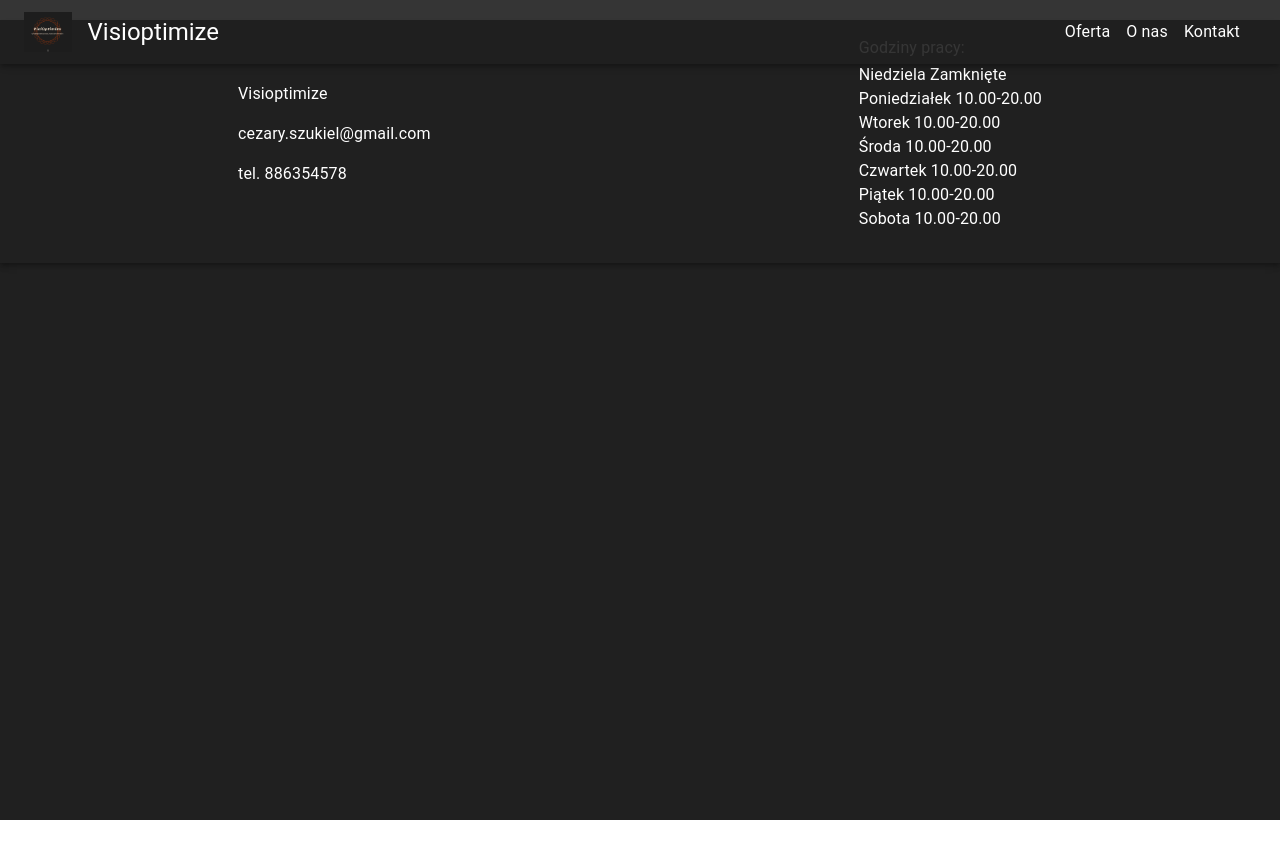
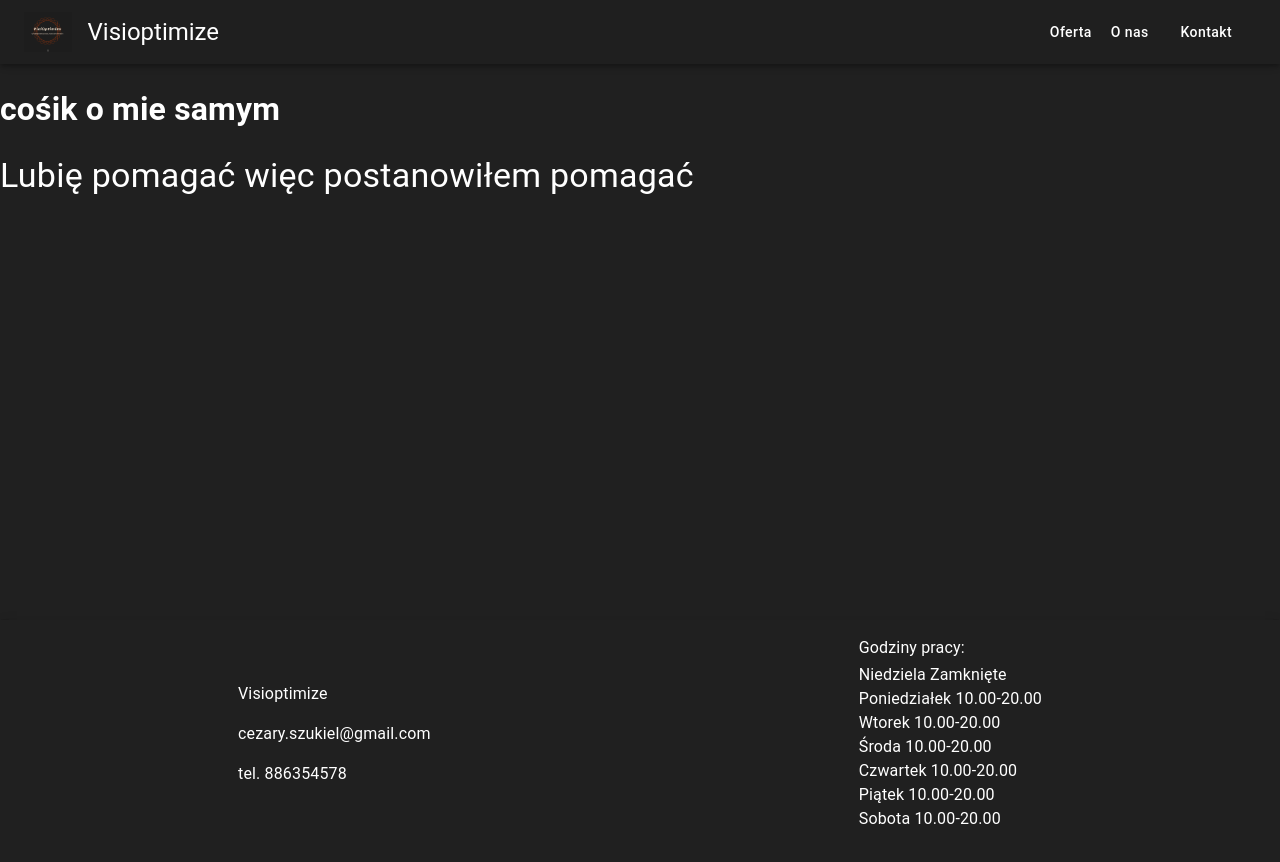
Before and after one commit to CezarySzukiel/visioptimize, a React (Create React App) app: page /o-nas in a window 1280 px wide. Before the commit the page ends 820 px from the top, so only its background shows below. Built offline with nearby package versions, Linux system fonts and the light colour scheme.

Commit message:
aboutUs (without content) and some styles

```diff
--- /dev/null
+++ b/src/components/AboutUs.tsx
@@ -0,0 +1,15 @@
+import { Box, Typography } from "@mui/material";
+import { headerHeight } from "../pageSettings";
+
+const AboutUs: React.FC = () => {
+  return (
+    <Box paddingTop={headerHeight} minHeight="75vh">
+      <h1>cośik o mie samym</h1>
+      <Typography variant="h4" component="h2" gutterBottom>
+        Lubię pomagać więc postanowiłem pomagać
+      </Typography>
+    </Box>
+  );
+};
+
+export default AboutUs;
--- a/src/components/Header.tsx
+++ b/src/components/Header.tsx
@@ -1,12 +1,92 @@
-import React from "react";
-import { ThemeProvider, createTheme } from "@mui/material/styles";
-import { red, orange, blue } from "@mui/material/colors";
-import { AppBar, Toolbar, Box, Typography, IconButton } from "@mui/material";
-import MenuIcon from "@mui/icons-material/Menu";
-import { Link } from "react-router-dom";
+import React, { useState } from "react";
+import {
+  AppBar,
+  Toolbar,
+  Box,
+  Typography,
+  Button,
+  Menu,
+  MenuItem,
+} from "@mui/material";
+import { Link, useLocation } from "react-router-dom";
+import { useTheme } from "@mui/material/styles";
 import { headerHeight } from "../pageSettings";
+import offer from "../offer.json";
+
+interface Offer {
+  name: string;
+  price: string;
+  adres: string;
+  description: string;
+}
+
+interface OfferCategory {
+  packages: Offer[];
+  google_my_business: Offer[];
+  websites: Offer[];
+  applications: Offer[];
+}
+
+interface CustomLinkProps {
+  to: string;
+  children: React.ReactNode;
+}
+
+const CustomLink: React.FC<CustomLinkProps> = ({ to, children }) => {
+  const location = useLocation();
+
+  const handleClick = (
+    event: React.MouseEvent<HTMLAnchorElement, MouseEvent>,
+  ) => {
+    if (to.startsWith("#")) {
+      event.preventDefault();
+      const element = document.getElementById(to.substring(1));
+      if (element) {
+        element.scrollIntoView({ behavior: "smooth" });
+      }
+    }
+  };
+
+  return (
+    <Link
+      to={to}
+      onClick={handleClick}
+      style={{ color: "inherit", textDecoration: "none" }}
+    >
+      {children}
+    </Link>
+  );
+};
 
 const Header: React.FC = () => {
+  const [anchorEl, setAnchorEl] = useState<null | HTMLElement>(null);
+  const theme = useTheme();
+
+  const handleMouseEnter = (event: React.MouseEvent<HTMLElement>) => {
+    setAnchorEl(event.currentTarget);
+  };
+
+  const handleMouseLeave = () => {
+    setAnchorEl(null);
+  };
+
+  const handleMouseClick = () => {
+    console.log("nic");
+  };
+
+  const renderMenuItems = (offers: Offer[]) => {
+    return offers.map((item) => (
+      <MenuItem
+        key={item.name}
+        onClick={handleMouseLeave}
+        component={Link}
+        to={item.adres}
+      >
+        {item.name}
+      </MenuItem>
+    ));
+  };
+
   return (
     <AppBar
       sx={{
@@ -15,6 +95,7 @@ const Header: React.FC = () => {
       }}
     >
       <Toolbar>
+        <CustomLink to="/">
           <Box display="flex" alignItems="center">
             <img
               src="/Visioptimize_logo.png"
@@ -25,21 +106,65 @@ const Header: React.FC = () => {
               Visioptimize
             </Typography>
           </Box>
+        </CustomLink>
         <Box flexGrow={1} />
         <Box sx={{ display: "flex", flexDirection: "row" }}>
-          <a
-            href="/#oferta"
-            style={{ color: "inherit", textDecoration: "none" }}
+          <CustomLink to="/#oferta">
+            <Button
+              aria-controls="oferta-menu"
+              aria-haspopup="true"
+              onMouseEnter={handleMouseEnter}
+              onClick={handleMouseClick}
+              sx={{ color: "inherit", textTransform: "none" }}
             >
-            <Box marginRight="1rem">Oferta</Box>
-          </a>
-          <Box marginRight="1rem">O nas</Box>
-          <a
-            href="#kontakt"
-            style={{ color: "inherit", textDecoration: "none" }}
+              Oferta
+            </Button>
+          </CustomLink>
+          <Menu
+            anchorEl={anchorEl}
+            keepMounted
+            open={Boolean(anchorEl)}
+            onClose={handleMouseLeave}
+            MenuListProps={{
+              onMouseLeave: handleMouseLeave,
+            }}
+            sx={{
+              "& .MuiPaper-root": {
+                backgroundColor: `${theme.palette.primary.main}`,
+                color: "white",
+                boxShadow: "0px 10px 10px 0px rgba(0,0,0,0.75)",
+              },
+            }}
           >
-            <Box marginRight="1rem">Kontakt</Box>
-          </a>
+            {renderMenuItems(offer.packages)}
+            {renderMenuItems(offer.google_my_business)}
+            {renderMenuItems(offer.websites)}
+            {renderMenuItems(offer.applications)}
+          </Menu>
+          <CustomLink to="/o-nas">
+            <Button sx={{ textTransform: "none" }}>
+              <Box
+                marginRight="1rem"
+                sx={{
+                  color: `${theme.palette.text.primary}`,
+                }}
+              >
+                O nas
+              </Box>
+            </Button>
+          </CustomLink>
+          <CustomLink to="#kontakt">
+            <Button sx={{ textTransform: "none" }}>
+              <Box
+                marginRight="1rem"
+                sx={{
+                  color: `${theme.palette.text.primary}`,
+                }}
+              >
+                Kontakt
+              </Box>
+            </Button>
+          </CustomLink>
         </Box>
       </Toolbar>
     </AppBar>
--- a/src/components/Home.tsx
+++ b/src/components/Home.tsx
@@ -1,14 +1,14 @@
 import Paper from "@mui/material/Paper";
 import { AppBar } from "@mui/material";
 import HeroSection from "./Hero";
-import AboutSection from "./About";
+import IntroSection from "./Intro";
 import OfferSection from "./Offer";
 
 function Home() {
   return (
     <div>
       <HeroSection />
-      <AboutSection />
+      <IntroSection />
       <OfferSection />
     </div>
   );
--- a/src/components/About.tsx
+++ b/src/components/Intro.tsx
@@ -42,7 +42,7 @@ const TextSection: React.FC<TextSectionProps> = ({ text }) => {
     </CenterBox>
   );
 };
-const AboutSection: React.FC = () => {
+const IntroSection: React.FC = () => {
   const theme = useTheme();
   const imgSize: string = "200px";
 
@@ -127,4 +127,4 @@ const AboutSection: React.FC = () => {
   );
 };
 
-export default AboutSection;
+export default IntroSection;
--- a/src/components/Offer.tsx
+++ b/src/components/Offer.tsx
@@ -13,7 +13,7 @@ import {
   containersColor,
   containersBorderRadius,
 } from "../pageSettings";
-import { CenterBox } from "./About";
+import { CenterBox } from "./Intro";
 
 interface Offer {
   name: string;
@@ -80,9 +80,11 @@ const OfferBox: React.FC<Offer & { index: number }> = ({
                 border: "1px solid white",
                 color: "white",
                 margin: "1rem",
+                boxShadow: `0px 0px 15px 0px ${theme.palette.primary.dark}`,
                 transition: "transform 0.3s ease, background-color 0.3s ease",
                 "&:hover": {
-                  backgroundColor: "rgba(255, 255, 255, 0.1)", // Change to desired color
+                  backgroundColor: "rgba(255, 255, 255, 0.1)",
+                  boxShadow: `0px 0px 15px 0px ${theme.palette.primary.light}`,
                   transform: "scale(1.05)",
                   zIndex: 1,
                 },
--- a/src/routes.tsx
+++ b/src/routes.tsx
@@ -3,6 +3,7 @@ import { RouteObject } from "react-router-dom";
 import Home from "./components/Home";
 import offer from "./offer.json";
 import OfferDetail from "./components/OfferDetail";
+import AboutUs from "./components/AboutUs";
 
 const createRoutes = (offers: any[], basePath: string): RouteObject[] => {
   return offers.map((offer) => ({
@@ -13,6 +14,7 @@ const createRoutes = (offers: any[], basePath: string): RouteObject[] => {
 
 const routes: RouteObject[] = [
   { path: "/", element: <Home /> },
+  { path: "/o-nas", element: <AboutUs /> },
   ...createRoutes(offer.packages, ""),
   ...createRoutes(offer.google_my_business, ""),
   ...createRoutes(offer.websites, ""),
```
Lines whose indentation alone changed are shown as unchanged.
